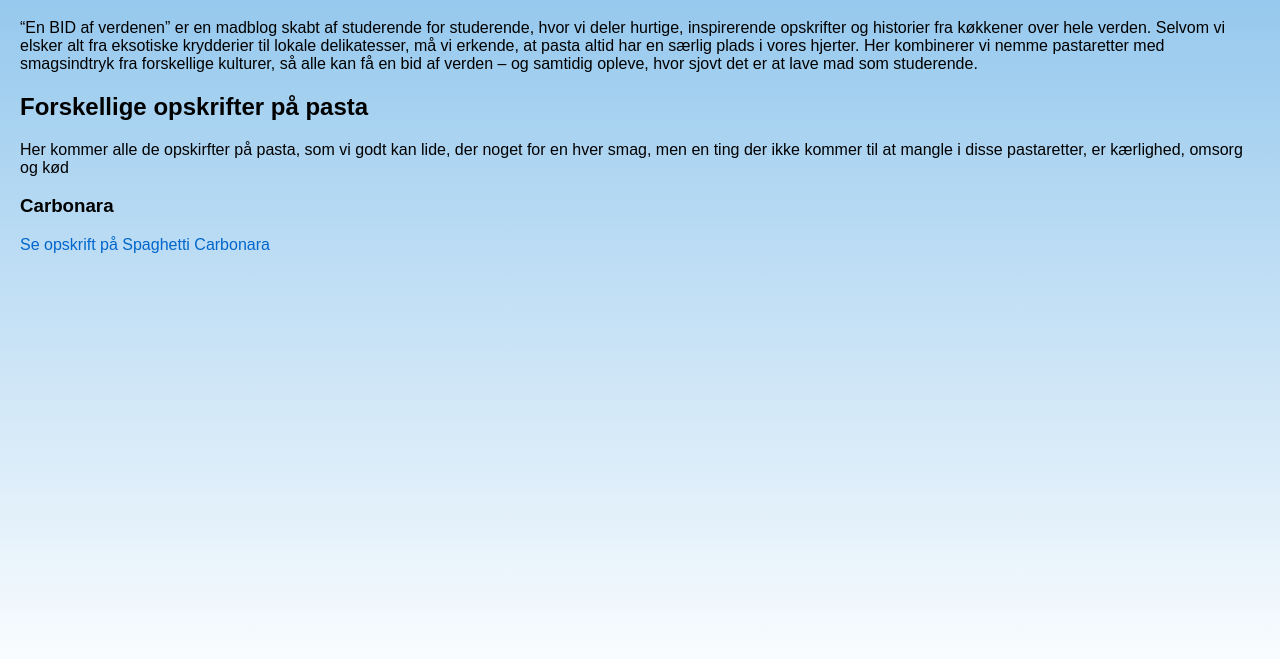
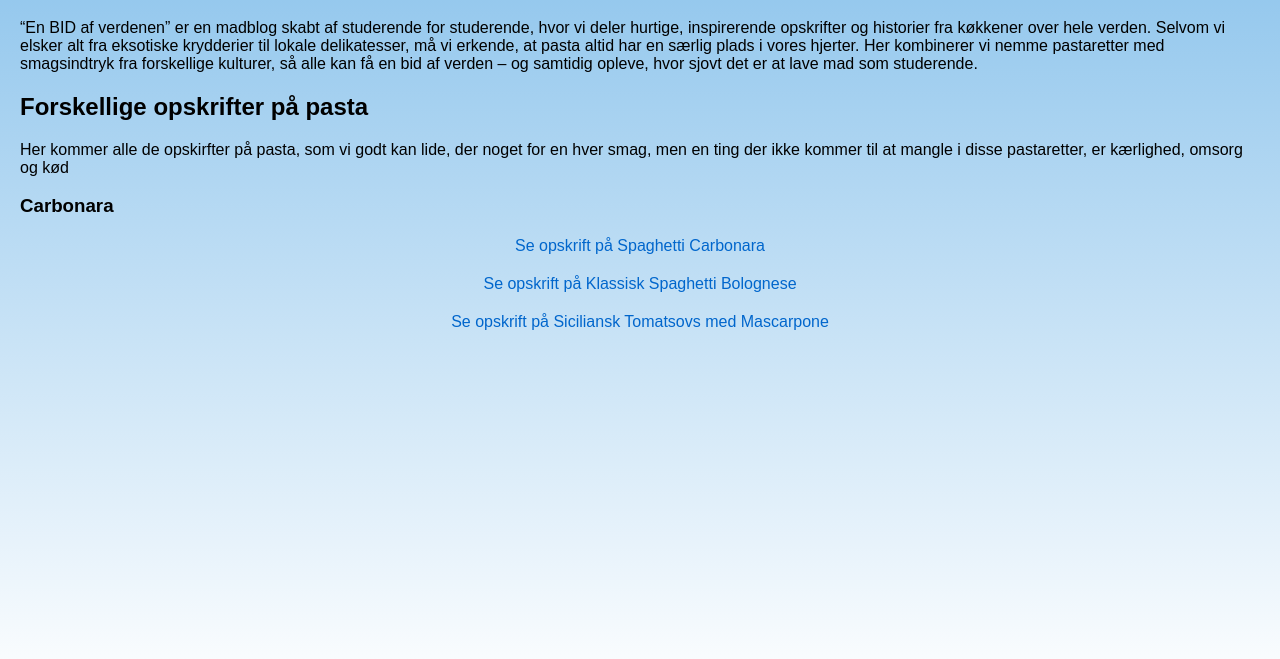
Before and after one commit to Frederikhr96/Gruppe3, a plain HTML site: page index.html in a window 1280 px wide. Shown: the part 99-758 px from the top of the page. Drawn offline with Linux system fonts and the light colour scheme.

Commit message:
tilføjelse af link til nye pasta
Tilføjelse af links til pasta retter

```diff
--- a/index.html
+++ b/index.html
@@ -55,6 +55,16 @@
   <h2>Forskellige opskrifter på pasta</h2>
     <p1>Her kommer alle de opskirfter på pasta, som vi godt kan lide, der noget for en hver smag, men en ting der ikke kommer til at mangle i disse pastaretter, er kærlighed, omsorg og kød</p1>
   <h3>Carbonara</h3>
+  <p>
   <a href="carbonara.html">Se opskrift på Spaghetti Carbonara</a>
+  </p>
+  <!-- Indsæt disse links i din index.html -->
+<p>
+  <a href="bolognese.html">Se opskrift på Klassisk Spaghetti Bolognese</a>
+</p>
+<p>
+  <a href="siciliane_tomatosovs.html">Se opskrift på Siciliansk Tomatsovs med Mascarpone</a>
+</p>
+
  </body>
 </html>
```
